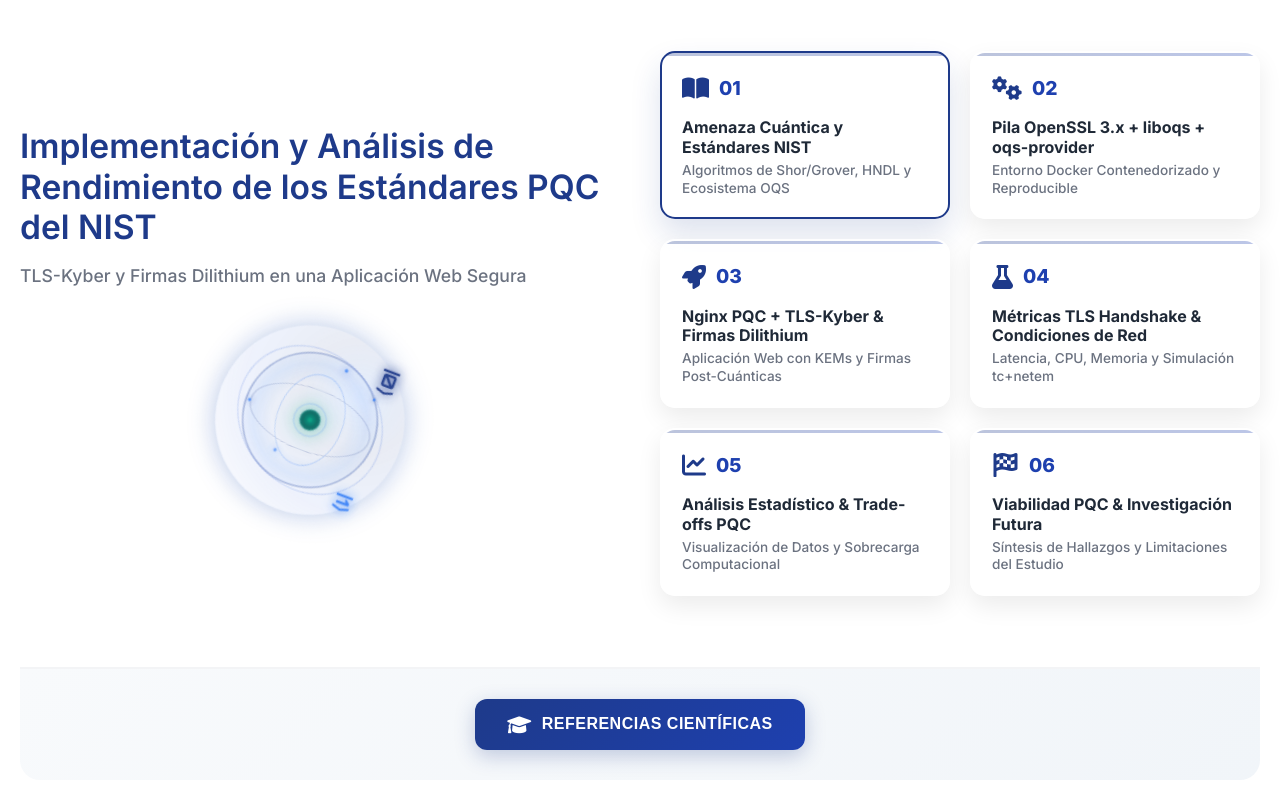
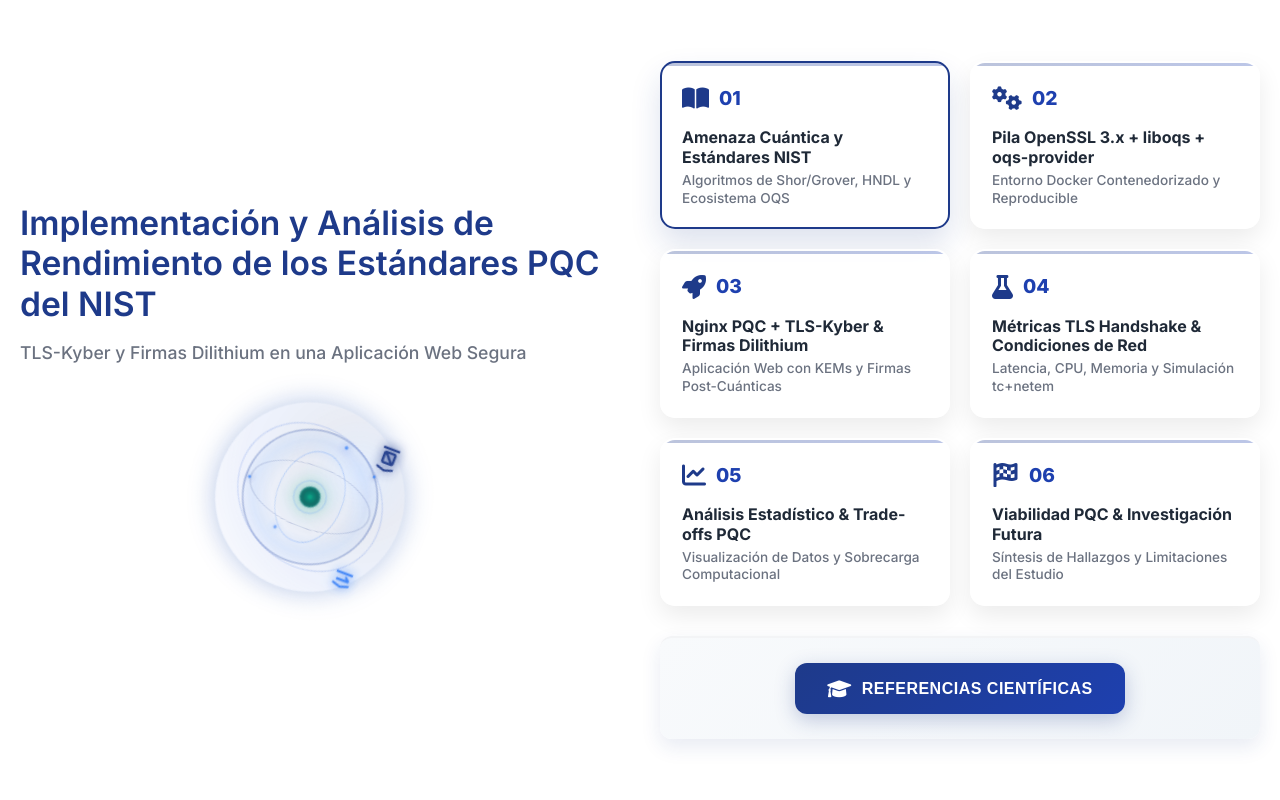
Before and after one commit to pocotu/quantun, a plain HTML site: page index.html in a window 1280 px wide. Drawn offline with Linux system fonts and the light colour scheme.

Commit message:
feat: Enhance academic references section with inline styling and animations

```diff
--- a/index.html
+++ b/index.html
@@ -127,12 +127,9 @@
                     </div>
                 </div>
             </div>
-            </div>
-        </div>
-    </div>
 
             <!-- Academic References Section -->
-    <div class="academic-footer">
+            <div class="academic-references-inline">
                 <div class="academic-nav">
                     <button class="academic-btn" id="referencesBtn">
                         <i class="fas fa-graduation-cap"></i>
@@ -140,6 +137,9 @@
                     </button>
                 </div>
             </div>
+            </div>
+        </div>
+    </div>
 
     <script src="script-principal.js"></script>
 </body>
--- a/script-principal.js
+++ b/script-principal.js
@@ -6,8 +6,9 @@ document.addEventListener('DOMContentLoaded', function() {
     // Configurar el botón de referencias
     setupReferencesButton();
 
-    // Animación de entrada para las tarjetas
+    // Animación de entrada para las tarjetas y referencias
     const phaseCards = document.querySelectorAll('.phase-card-mini');
+    const referencesContainer = document.querySelector('.academic-references-inline');
 
     // Observer para animaciones
     const observerOptions = {
@@ -18,21 +19,38 @@ document.addEventListener('DOMContentLoaded', function() {
     const observer = new IntersectionObserver((entries) => {
         entries.forEach((entry, index) => {
             if (entry.isIntersecting) {
-                setTimeout(() => {
-                    entry.target.style.opacity = '1';
-                    entry.target.style.transform = 'translateY(0)';
-                }, index * 200);
+                // Delay especial para el contenedor de referencias (aparece al final)
+                if (entry.target.classList.contains('academic-references-inline')) {
+                    setTimeout(() => {
+                        entry.target.style.opacity = '1';
+                        entry.target.style.transform = 'translateY(0)';
+                    }, phaseCards.length * 200 + 400); // Aparece después de todas las fases + 400ms extra
+                } else {
+                    // Animación normal para las tarjetas de fases
+                    setTimeout(() => {
+                        entry.target.style.opacity = '1';
+                        entry.target.style.transform = 'translateY(0)';
+                    }, index * 200);
+                }
             }
         });
     }, observerOptions);
 
-    // Inicializar animaciones
+    // Inicializar animaciones para las tarjetas de fases
     phaseCards.forEach(card => {
         card.style.opacity = '0';
         card.style.transform = 'translateY(30px)';
         card.style.transition = 'opacity 0.6s ease, transform 0.6s ease';
         observer.observe(card);
     });
+
+    // Inicializar animación para el contenedor de referencias
+    if (referencesContainer) {
+        referencesContainer.style.opacity = '0';
+        referencesContainer.style.transform = 'translateY(30px)';
+        referencesContainer.style.transition = 'opacity 0.8s ease, transform 0.8s ease';
+        observer.observe(referencesContainer);
+    }
 
     // Agregar eventos de clic
     phaseCards.forEach(card => {
--- a/styles-principal.css
+++ b/styles-principal.css
@@ -76,8 +76,9 @@ body {
 /* Phases Section */
 .phases-section {
     display: flex;
+    flex-direction: column;
     align-items: center;
-    justify-content: center;
+    justify-content: flex-start;
 }
 
 /* Grid de Fases en el Header */
@@ -631,6 +632,24 @@ body {
     width: 100%;
 }
 
+/* Academic References Inline (dentro de la columna derecha) */
+.academic-references-inline {
+    margin-top: 30px;
+    padding: 25px;
+    text-align: center;
+    border-top: 2px solid var(--light-gray);
+    background: linear-gradient(135deg, #f8fafc, #f1f5f9);
+    border-radius: 12px;
+    width: 100%;
+    box-shadow: 0 8px 20px rgba(30, 58, 138, 0.1);
+    transition: all 0.8s ease, box-shadow 0.3s ease;
+}
+
+.academic-references-inline:hover {
+    box-shadow: 0 12px 30px rgba(30, 58, 138, 0.15);
+    transform: translateY(-2px) !important;
+}
+
 /* Academic Navigation Styles */
 .academic-nav {
     display: flex;
@@ -718,6 +737,11 @@ body {
         width: 140px;
         height: 140px;
     }
+
+    .academic-references-inline {
+        margin-top: 25px;
+        padding: 20px;
+    }
 }
 
 @media (max-width: 768px) {
@@ -767,6 +791,11 @@ body {
 
     .footer-content {
         text-align: center;
+    }
+
+    .academic-references-inline {
+        margin-top: 20px;
+        padding: 15px;
     }
 
     .quantum-visual {
```
Lines whose indentation alone changed are shown as unchanged.
